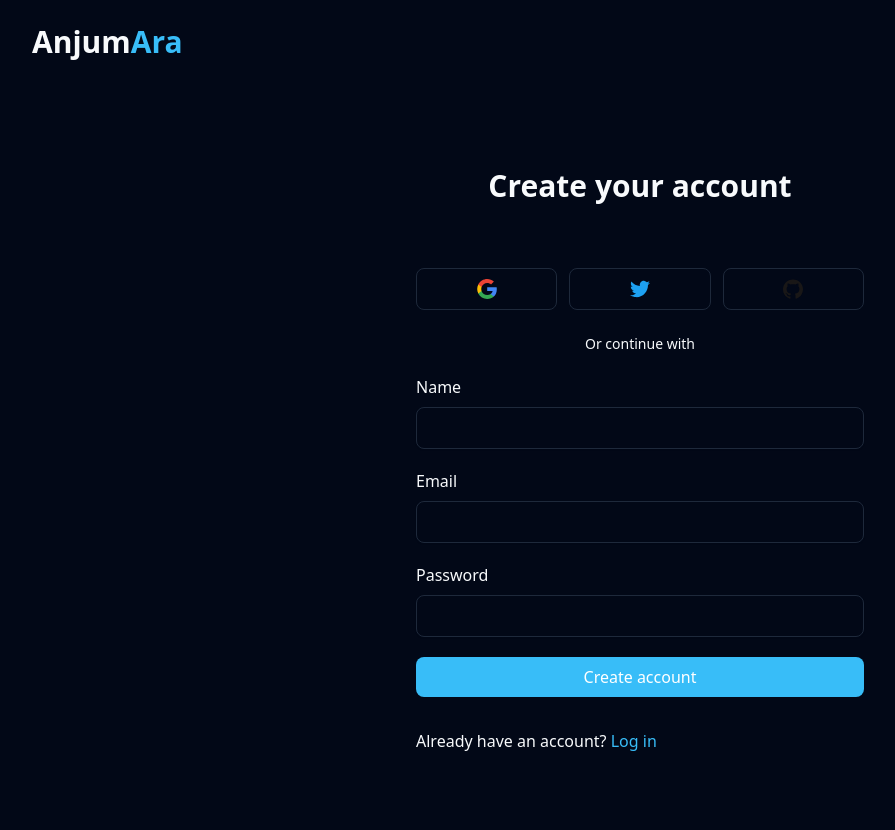
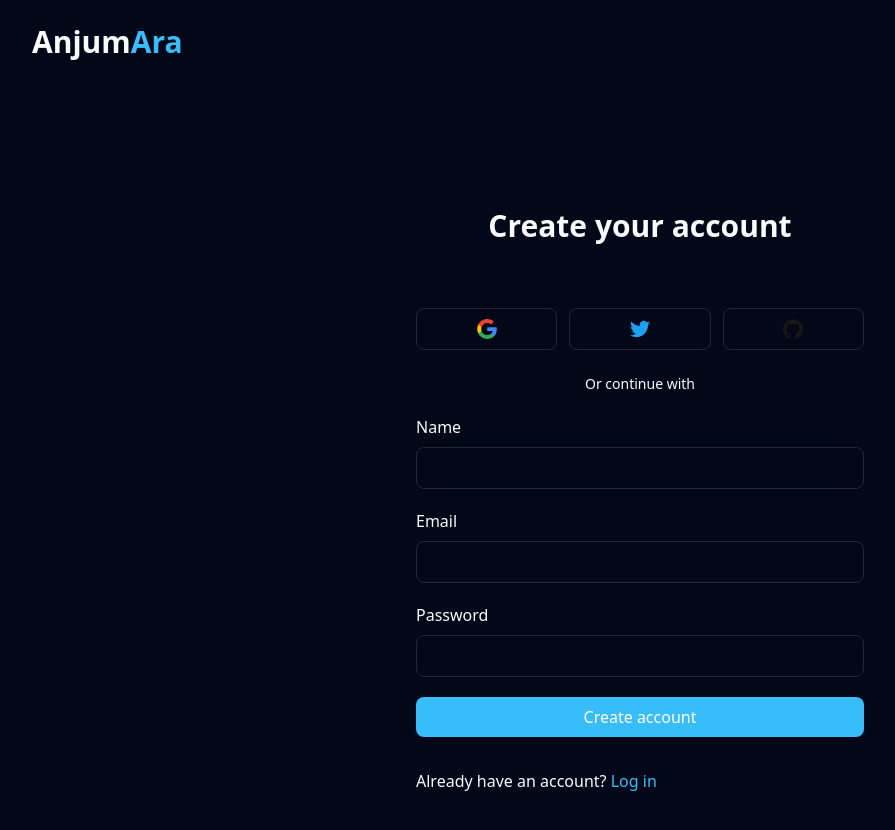
Before and after one commit to mddanish867/anjumara-saas-application, a React (Vite) app: page /signup in a window 1280 px wide. Shown: the top 830 px of the page, without its empty margins (0-895 px from the left). Built offline with nearby package versions, Linux system fonts and the light colour scheme.

Commit message:
modified the port number and signin and sign up component

```diff
--- a/src/Pages/MachinesCodes/Login.tsx
+++ b/src/Pages/MachinesCodes/Login.tsx
@@ -14,7 +14,7 @@ function Login() {
       >
         Anjum<span className="text-start text-[#38bdf8]">Ara</span>
       </h1>
-      <main className="w-full h-screen flex flex-col items-center justify-center px-4 shadow cursor-pointer">
+      <main className="w-full h-screen flex flex-col items-center justify-center md:mt-15 mb-10 px-4 shadow cursor-pointer">
         <div className="max-w-sm w-full  space-y-4 ">
           <div className="pb-8 text-center">
             <h3 className=" text-xl font-semibold sm:text-3xl">
--- a/src/Pages/MachinesCodes/SignUp.tsx
+++ b/src/Pages/MachinesCodes/SignUp.tsx
@@ -15,7 +15,7 @@ function SignUp() {
       >
         Anjum<span className="text-[#38bdf8]">Ara</span>
       </h1>
-      <main className="container w-full flex md:mt-15 mb-10 ">
+      <main className="w-full flex md:mt-10 mb-10 ">
         <div className="flex-1 flex items-center justify-center h-screen">
           <div className="w-full max-w-md space-y-8 px-4 bg-transparent  sm:px-0">
             <div className="pb-8 text-center">
--- a/vite.config.ts
+++ b/vite.config.ts
@@ -9,4 +9,7 @@ export default defineConfig({
       "@": path.resolve(__dirname, "./src"),
     },
   },
+  server: {
+    port: 3000
+  },
 })
```
